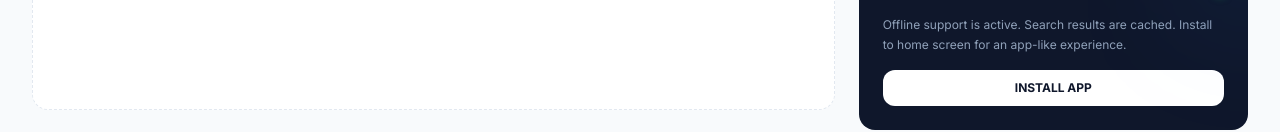
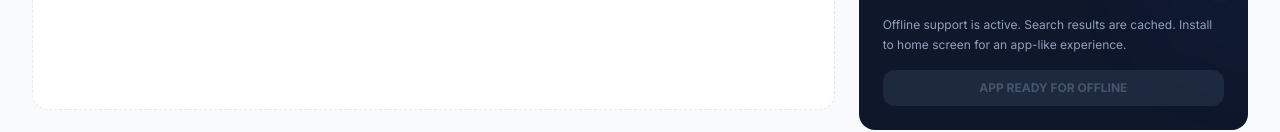
Before and after one commit to suryapmp/Vishwakosha, a React (Vite) app: page / in a window 1280 px wide. Shown: the part 422-554 px from the top of the page. Built offline with nearby package versions, Linux system fonts and the light colour scheme; no server answers.

Commit message:
Added the pwa icon

```diff
--- a/src/App.tsx
+++ b/src/App.tsx
@@ -163,6 +163,15 @@ export default function App() {
           </div>
 
           <div className="flex md:hidden items-center gap-2">
+             {deferredPrompt && (
+                <button
+                  onClick={handleInstallClick}
+                  className="p-2 text-blue-600 dark:text-blue-400 hover:bg-blue-50 dark:hover:bg-blue-900/10 rounded-full transition-colors"
+                  title="Install App"
+                >
+                  <Download className="w-5 h-5" />
+                </button>
+             )}
              <button
                 onClick={toggleDarkMode}
                 className="p-2 rounded-full hover:bg-slate-100 dark:hover:bg-slate-800 transition-colors text-slate-500"
@@ -209,19 +218,19 @@ export default function App() {
             </div>
           )}
 
-          <div className="flex items-center gap-2">
+          <div className="hidden md:flex items-center gap-2">
             {deferredPrompt && (
               <button
                 onClick={handleInstallClick}
-                className="p-2 rounded-full hover:bg-blue-50 dark:hover:bg-blue-900/20 text-blue-600 transition-colors"
-                title="Install App"
+                className="flex items-center gap-2 px-3 py-1.5 bg-blue-600 text-white text-xs font-bold rounded-full shadow-md shadow-blue-500/30 hover:bg-blue-700 transition-all border border-blue-500 active:scale-95 whitespace-nowrap"
               >
-                <Download className="w-5 h-5" />
+                <Download className="w-3.5 h-3.5" />
+                <span>INSTALL APP</span>
               </button>
             )}
             <button
               onClick={toggleDarkMode}
-              className="hidden md:block p-2 rounded-full hover:bg-slate-100 dark:hover:bg-slate-800 transition-colors text-slate-500"
+              className="p-2 rounded-full hover:bg-slate-100 dark:hover:bg-slate-800 transition-colors text-slate-500"
             >
               {darkMode ? <Sun className="w-5 h-5" /> : <Moon className="w-5 h-5" />}
             </button>
@@ -452,8 +461,16 @@ export default function App() {
             <p className="text-xs text-slate-400 mb-4 leading-relaxed">
               Offline support is active. Search results are cached. Install to home screen for an app-like experience.
             </p>
-            <button className="w-full py-2.5 bg-white hover:bg-slate-50 text-slate-900 text-xs font-bold rounded-xl transition-colors">
-              INSTALL APP
+            <button
+              onClick={handleInstallClick}
+              disabled={!deferredPrompt}
+              className={`w-full py-2.5 text-xs font-bold rounded-xl transition-all ${
+                deferredPrompt
+                ? "bg-white hover:bg-slate-50 text-slate-900 shadow-lg shadow-white/5"
+                : "bg-slate-800 text-slate-600 cursor-not-allowed"
+              }`}
+            >
+              {deferredPrompt ? "INSTALL APP NOW" : "APP READY FOR OFFLINE"}
             </button>
           </div>
         </aside>
```
Also changed, not shown: 1 other file (tests, documents, lock files or other folders).
